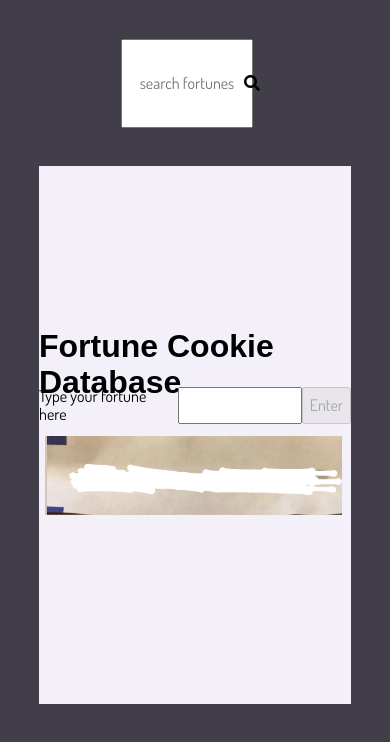
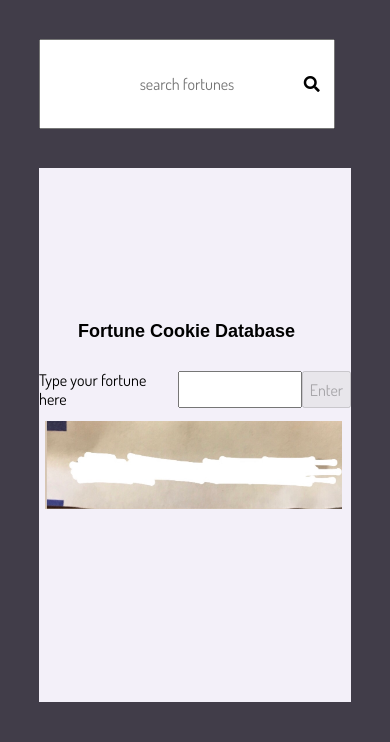
Before and after one commit to ebenezerjay/fortune-cookies, a plain HTML site: page index.html in a window 390 px wide. Drawn offline with Linux system fonts and the light colour scheme.

Commit message:
Add media queries

```diff
--- a/index.html
+++ b/index.html
@@ -11,14 +11,14 @@
 </head>
 <body>
 	<header class="flex">
-		<input type="text" class="search-input" id="search-input" placeholder="search fortunes"><i class="fas fa-search" id="search-icon"></i>
+		<input type="text" class="search-input flex" id="search-input-id" placeholder="search fortunes"><i class="fas fa-search" id="search-icon"></i>
 	</header>
 	<aside class="left-aside flex">
 
 	</aside>
 	<main class="flex">
 		<section class="flex">
-			<h1>Fortune Cookie Database</h1>
+			<h1 class="fortune-heading">Fortune Cookie Database</h1>
 			<form class="flex">
 				<label for="fortune-input">Type your fortune here</label>
 				<input type="text" name="fortune-input" id="fortune-input">
--- a/main.js
+++ b/main.js
@@ -1,6 +1,6 @@
 // global variables
 var fortuneInput = document.querySelector('#fortune-input');
-var searchInput = document.querySelector('#search-input');
+var searchInput = document.querySelector('#search-input-id');
 var enterButton = document.querySelector('#enter-button');
 var appendSection = document.querySelector('#ol-list-append');
 var fortuneLabel = document.querySelector('#img-text-id');
--- a/styles.css
+++ b/styles.css
@@ -136,6 +136,7 @@ label {
 
 .img-text {
 	color: #1a47c3;
+	font-size: 20px;
 	position: relative;
 	bottom: 44%;
 	margin: auto;
@@ -162,3 +163,27 @@ label {
 .fa-search:hover {
 	cursor: pointer;
 }
+
+
+@media only screen and (max-width: 550px) {
+	.fortune-heading {
+		font-size: 18px;
+		width: 75%;
+	}
+
+	.search-input {
+		width: 100%;
+	}
+
+	.fa-search {
+		position: relative;
+    right: 10%;
+	}
+
+	.img-text {
+		height: 100%;
+    margin: 0% 0px 4% 11%;
+    width: 100%;
+		font-size: 11px;
+	}
+}
```
